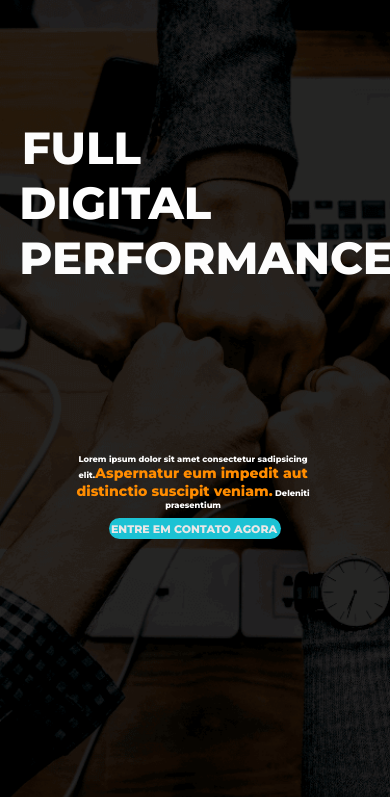
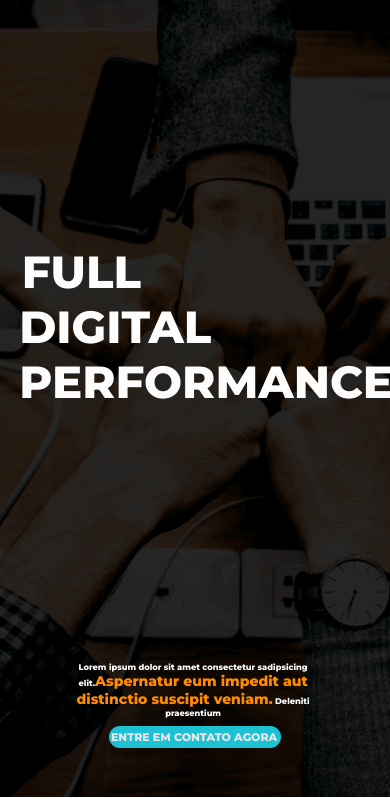
Before and after one commit to emagoediv/teste_Rocky, a plain HTML site: page index.html in a window 390 px wide. Shown: the part 55-854 px from the top of the page. Drawn offline with Linux system fonts and the light colour scheme.

Commit message:
Add files via upload

```diff
--- a/style.css
+++ b/style.css
@@ -609,8 +609,11 @@ footer .localization i{
 
 @media screen and (max-width: 638px){
 
+  .titulo h1{
+    margin-top: 100%;
+  }
   .titulo p{
-    margin-top: 20vh;
+    margin-top: 30vh;
   }
 
   .content-sobre{
```
